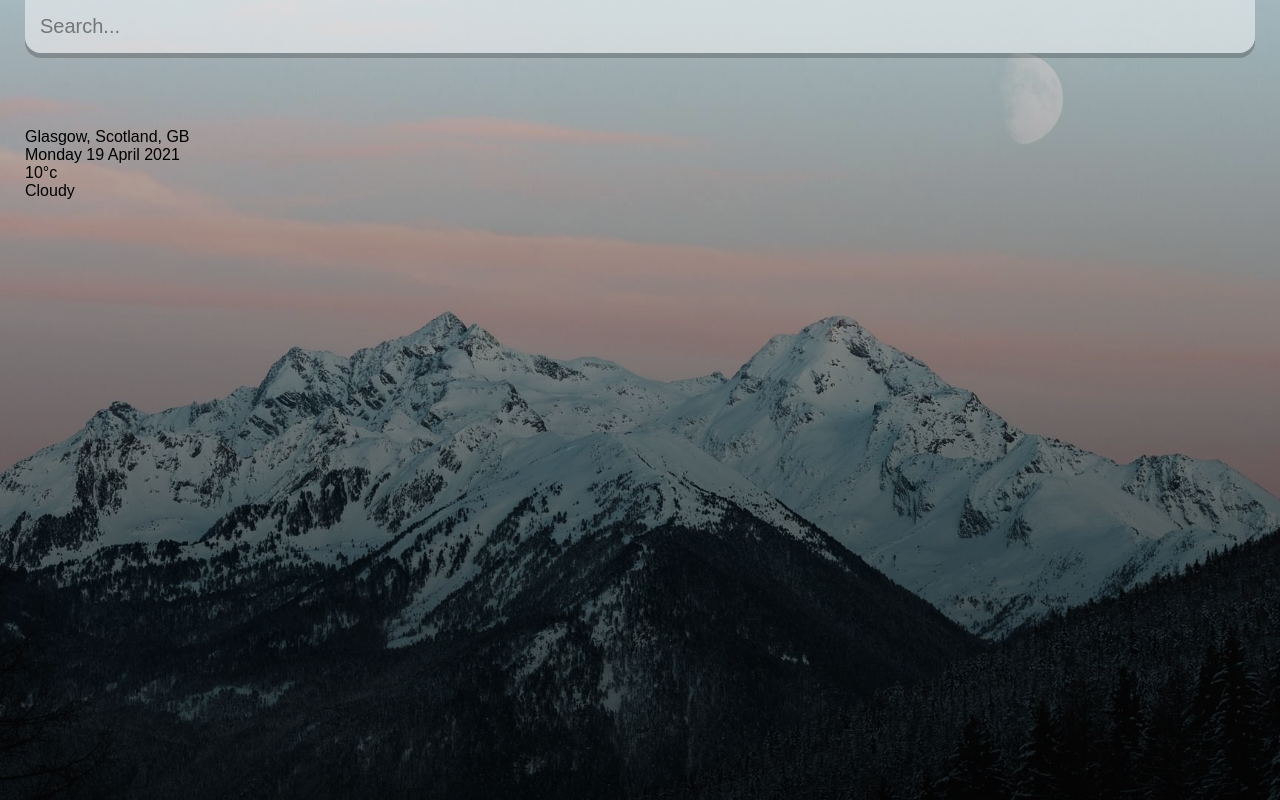
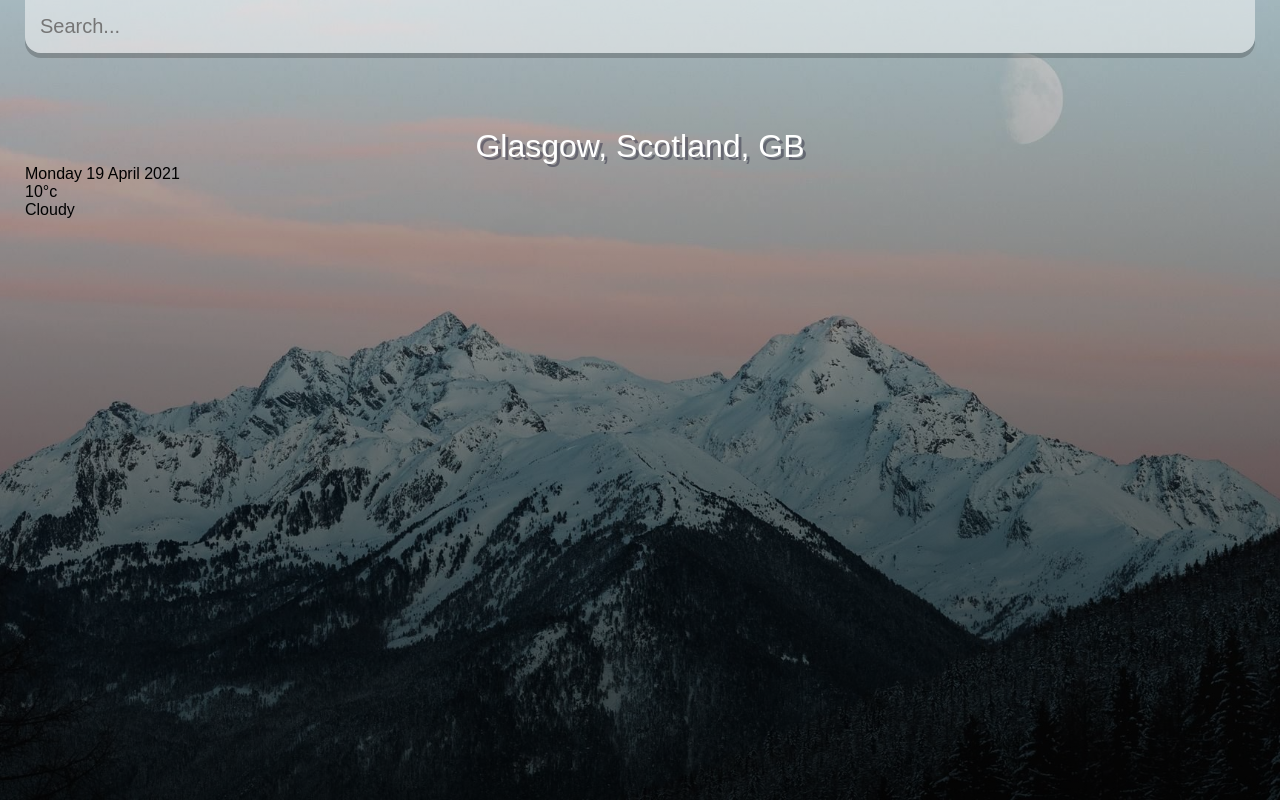
Before and after one commit to Mitchell-McShane/React_Weather_App, a React (Create React App) app: page / in a window 1280 px wide. Built offline with nearby package versions, Linux system fonts and the light colour scheme.

Commit message:
CSS for location

```diff
--- a/src/App.css
+++ b/src/App.css
@@ -54,3 +54,11 @@
 .search-box .search-bar:focus {
   background-color: rgba(255, 255, 255, 0.75);
 }
+
+.location-box .location {
+  color: #fff;
+  font-size: 32px;
+  font-weight: 500;
+  text-align: center;
+  text-shadow: 3px 3px rgba(50, 50, 70, 0.5);
+}
```
